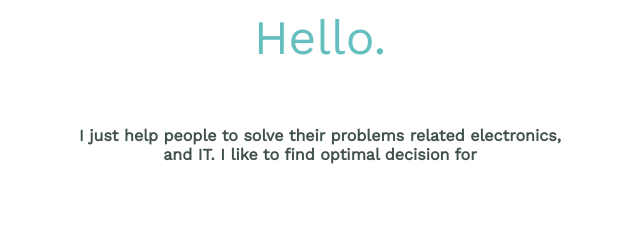
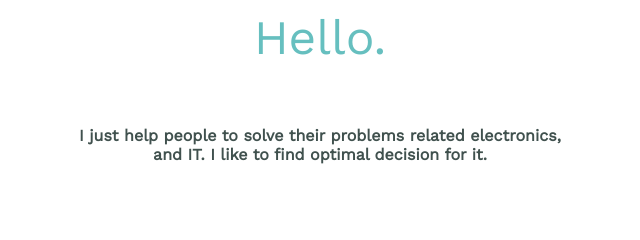
Before and after one commit to jamigo-git/vc, a plain HTML site: page index.html in a window 1280 px wide. Shown: the part 1180-1420 px from the top of the page, 320-960 px from the left. Drawn offline with nearby package versions, Linux system fonts and the light colour scheme; a web font is replaced by a local one.

Commit message:
all changes apply

```diff
--- a/index.html
+++ b/index.html
@@ -24,7 +24,7 @@
         <div class="profile">
           <img class="profile-photo" src="img/jamigo.png" alt="" width="250px">
           <h2>Hello.</h2>
-          <p class="hello-text"> I just help people to solve their problems related electronics, and IT. I like to find optimal decision for </p>
+          <p class="hello-text"> I just help people to solve their problems related electronics, and IT. I like to find optimal decision for it.</p>
         </div>
         <hr>
         <div class="skills">
```
